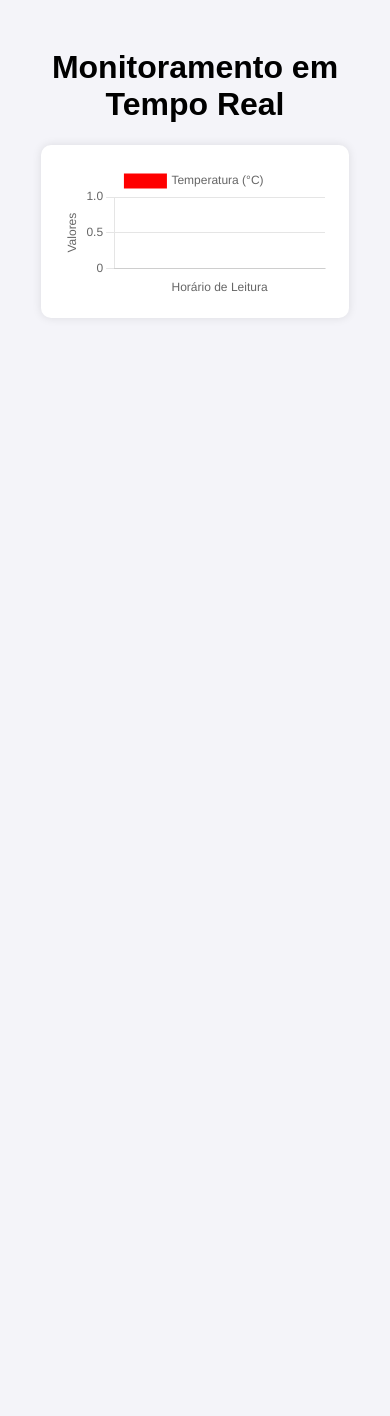
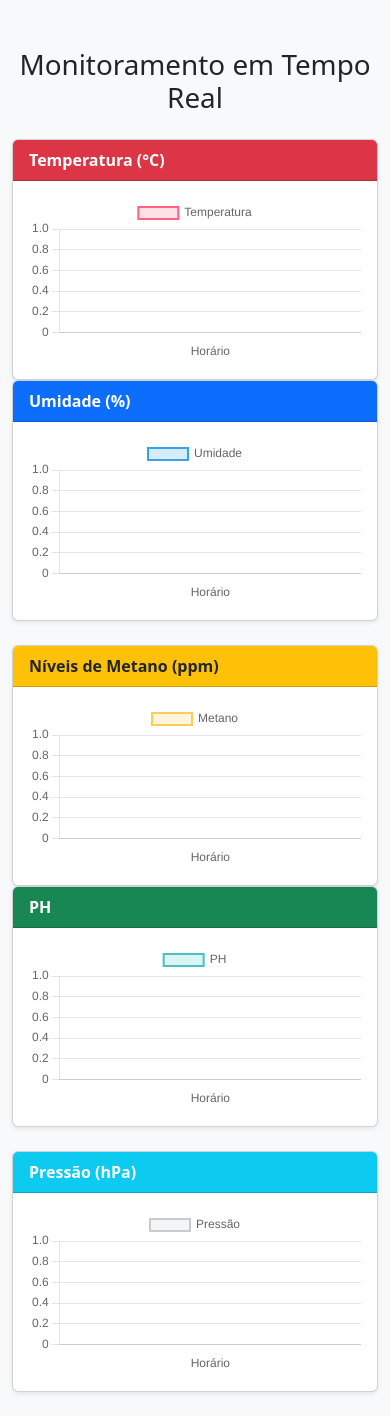
Before and after one commit to zaxelmax/Sistema-Web, a website: page index.html in a window 390 px wide. Before the commit the page ends 844 px from the top, so only its background shows below. Drawn offline with nearby package versions, Linux system fonts and the light colour scheme; no server answers.

Commit message:
AGORA-OS-GRAFICOS-APARECEM

```diff
--- a/index.html
+++ b/index.html
@@ -4,83 +4,68 @@
     <meta charset="UTF-8">
     <meta name="viewport" content="width=device-width, initial-scale=1.0">
     <title>Monitoramento ESP32</title>
-    <script src="bootstrap-5.3.8-dist/bootstrap.bundle.min.js"></script>
 
-    <script src="scripts(Js)/script.js"></script>
+    <link href="bootstrap-5.3.8-dist/css/bootstrap.min.css" rel="stylesheet">
+    <script src="https://cdn.jsdelivr.net/npm/chart.js"></script>
+</head>
+<body class="bg-light">
 
-    <script src="https://cdn.jsdelivr.net/npm/chart.js"></script>
+    <div class="container mt-5">
+        <h1 class="text-center mb-4">Monitoramento em Tempo Real</h1>
 
-    <style>
-        /* CSS Básico para organizar a tela */
-        body {
-            font-family: Arial, sans-serif; /* Define a fonte do texto */
-            background-color: #f4f4f9;      /* Cor de fundo cinza claro */
-            text-align: center;             /* Centraliza tudo */
-            padding: 20px;                  /* Espaçamento interno nas bordas */
-        }
+        <div class="row mb-4">
+            <div class="col-md-6">
+                <div class="card shadow-sm">
+                    <div class="card-header bg-danger text-white fw-bold">Temperatura (°C)</div>
+                    <div class="card-body">
+                        <canvas id="graficoTemperatura"></canvas>
+                    </div>
+                </div>
+            </div>
+            <div class="col-md-6">
+                <div class="card shadow-sm">
+                    <div class="card-header bg-primary text-white fw-bold">Umidade (%)</div>
+                    <div class="card-body">
+                        <canvas id="graficoUmidade"></canvas>
+                    </div>
+                </div>
+            </div>
+        </div>
 
-        .container-grafico {
-            width: 80%;                     /* O gráfico ocupará 80% da tela */
-            margin: auto;                   /* Centraliza o bloco na tela */
-            background: white;              /* Fundo branco atrás do gráfico */
-            padding: 20px;                  /* Espaço entre a borda e o gráfico */
-            border-radius: 10px;            /* Arredonda as pontas */
-            box-shadow: 0 0 10px rgba(0,0,0,0.1); /* Sombra suave */
-        }
-    </style>
-</head>
-<body>
+        <div class="row mb-4">
+            <div class="col-md-6">
+                <div class="card shadow-sm">
+                    <div class="card-header bg-warning text-dark fw-bold">Níveis de Metano (ppm)</div>
+                    <div class="card-body">
+                        <canvas id="graficoMetano"></canvas>
+                    </div>
+                </div>
+            </div>
+            <div class="col-md-6">
+                <div class="card shadow-sm">
+                    <div class="card-header bg-success text-white fw-bold">PH</div>
+                    <div class="card-body">
+                        <canvas id="graficoPH"></canvas>
+                    </div>
+                </div>
+            </div>
+        </div>
 
-    <h1>Monitoramento em Tempo Real</h1>
-
-    <div class="container-grafico">
-        <canvas id="meuGrafico"></canvas>
+        <div class="row mb-4">
+            <div class="col-md-12">
+                <div class="card shadow-sm">
+                    <div class="card-header bg-info text-white fw-bold">Pressão (hPa)</div>
+                    <div class="card-body">
+                        <canvas id="graficoPressao"></canvas>
+                    </div>
+                </div>
+            </div>
+        </div>
     </div>
 
-    <script>
-       // 1. Configuração dos dados iniciais (o esqueleto do gráfico)
-    const dadosIniciais = {
-        labels: [], // Aqui entrarão os horários (Eixo X)
-        datasets: [
-            {
-                label: 'Temperatura (°C)', // Nome da linha
-                borderColor: 'red',        // Cor da linha
-                backgroundColor: 'red',    // Cor da bolinha do ponto
-                data: [],                  // Aqui entrarão os números da temperatura
-                tension: 0.4               // Deixa a linha mais curva (suave)
-            },
-            // AQUI É SUA VEZ: Você precisará criar os outros 4 objetos abaixo
-        ]
-    };
+    <script src="bootstrap-5.3.8-dist/js/bootstrap.bundle.min.js"></script>
 
-    // 2. Configuração do Layout do Gráfico
-    const configGrafico = {
-        type: 'line',             // Tipo do gráfico: Linha
-        data: dadosIniciais,      // Usa os dados que definimos acima
-        options: {
-            responsive: true,     // Se adapta ao tamanho da tela
-            interaction: {
-                mode: 'index',    // Ao passar o mouse, mostra dados de todas as linhas
-                intersect: false,
-            },
-            scales: {
-                x: {
-                    title: { display: true, text: 'Horário de Leitura' }
-                },
-                y: {
-                    title: { display: true, text: 'Valores' },
-                    beginAtZero: true // O eixo Y começa no 0
-                }
-            }
-        }
-    };
-
-    // 3. Renderizando (Desenhando) o gráfico na tela
-    const meuGrafico = new Chart(
-        document.getElementById('meuGrafico'),
-        configGrafico
-    );
-    </script>
+    <script src="scripts/script.js"></script>
 
 </body>
 </html>
--- a/scripts(Js)/script.js
+++ b/scripts/script.js
@@ -15,11 +15,16 @@ function criarGrafico(idCanvas, label, corBorda, corFundo) {
                 backgroundColor: corFundo,
                 borderWidth: 2,
                 fill: true, // Preencher abaixo da linha
-                tension: 0.4 // Curvatura da linha (0 = reta, 1 = muito curva)
+                tension: 0.6,
+                pointRadius: 0,
+                pointHoverRadius: 6 // Curvatura da linha (0 = reta, 1 = muito curva)
             }]
         },
         options: {
             responsive: true,
+            animation:{
+                duration: 150
+            },
             scales: {
                 x: { display: true, title: { display: true, text: 'Horário' } },
                 y: { beginAtZero: false } // O eixo Y se adapta aos valores
@@ -38,7 +43,7 @@ function iniciarGraficos() {
 }
 
 // 2. Busca os dados no servidor e atualiza os gráficos
-async function atualizarDados() {
+/*async function atualizarDados() {
     try {
         const response = await fetch('http://localhost:3000/api/sensores');
         const resultado = await response.json();
@@ -84,8 +89,65 @@ async function atualizarDados() {
     } catch (error) {
         console.error('Erro ao buscar dados:', error);
     }
+}*/
+// ... (mantenha as variáveis e a função criarGrafico como estão)
+
+// Substitua APENAS a função atualizarDados por esta:
+async function atualizarDados() {
+    try {
+        console.log("1. Tentando buscar dados...");
+        const response = await fetch('http://localhost:3000/api/sensores');
+        const resultado = await response.json();
+
+        console.log("2. Dados recebidos do servidor:", resultado);
+
+        const dados = resultado.data;
+
+        if (dados.length === 0) {
+            console.log("3. O Banco de dados está vazio!");
+            return;
+        }
+
+        // Map: transforma a lista de objetos do banco em listas simples de números
+        const horarios = dados.map(d => new Date(d.data_hora).toLocaleTimeString());
+        const temps = dados.map(d => d.temperatura);
+        const umids = dados.map(d => d.umidade);
+        const metanos = dados.map(d => d.metano);
+        const phs = dados.map(d => d.ph);
+        const pressoes = dados.map(d => d.pressao);
+
+        console.log("4. Última Temperatura processada:", temps[temps.length - 1]);
+
+        // Atualizamos o gráfico de Temperatura
+        chartTemp.data.labels = horarios;
+        chartTemp.data.datasets[0].data = temps;
+        chartTemp.update();
+
+        console.log("5. Gráfico de Temperatura atualizado!");
+
+        // Atualize os outros também...
+        chartUmid.data.labels = horarios;
+        chartUmid.data.datasets[0].data = umids;
+        chartUmid.update();
+
+        chartMetano.data.labels = horarios;
+        chartMetano.data.datasets[0].data = metanos;
+        chartMetano.update();
+
+        chartPH.data.labels = horarios;
+        chartPH.data.datasets[0].data = phs;
+        chartPH.update();
+
+        chartPressao.data.labels = horarios;
+        chartPressao.data.datasets[0].data = pressoes;
+        chartPressao.update();
+
+    } catch (error) {
+        console.error('ERRO FATAL:', error);
+    }
 }
 
+// ... (mantenha o final do arquivo igual)
 // Executa a inicialização
 document.addEventListener('DOMContentLoaded', () => {
     iniciarGraficos();
@@ -93,5 +155,5 @@ document.addEventListener('DOMContentLoaded', () => {
 
     // Configura para atualizar a cada 5 segundos (5000 ms)
     // Assim, quando o ESP mandar dados a cada 2 min, o site pega logo em seguida.
-    setInterval(atualizarDados, 5000);
+    setInterval(atualizarDados, 600);
 });
```
Also changed, not shown: simulador.js (+67 -28 lines), styles/mobile.css (added), styles/style.css (renamed from styles(CSS)/style.css), 1 other file.
